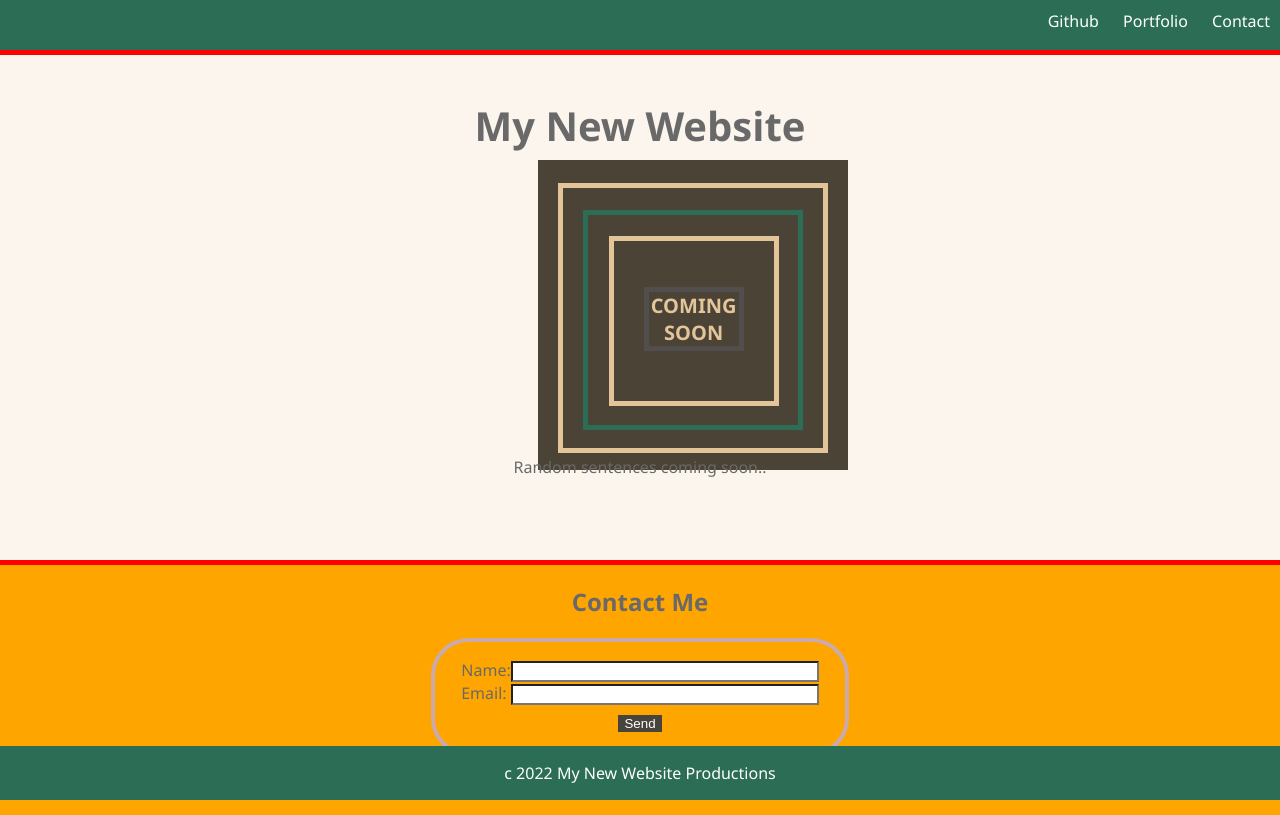
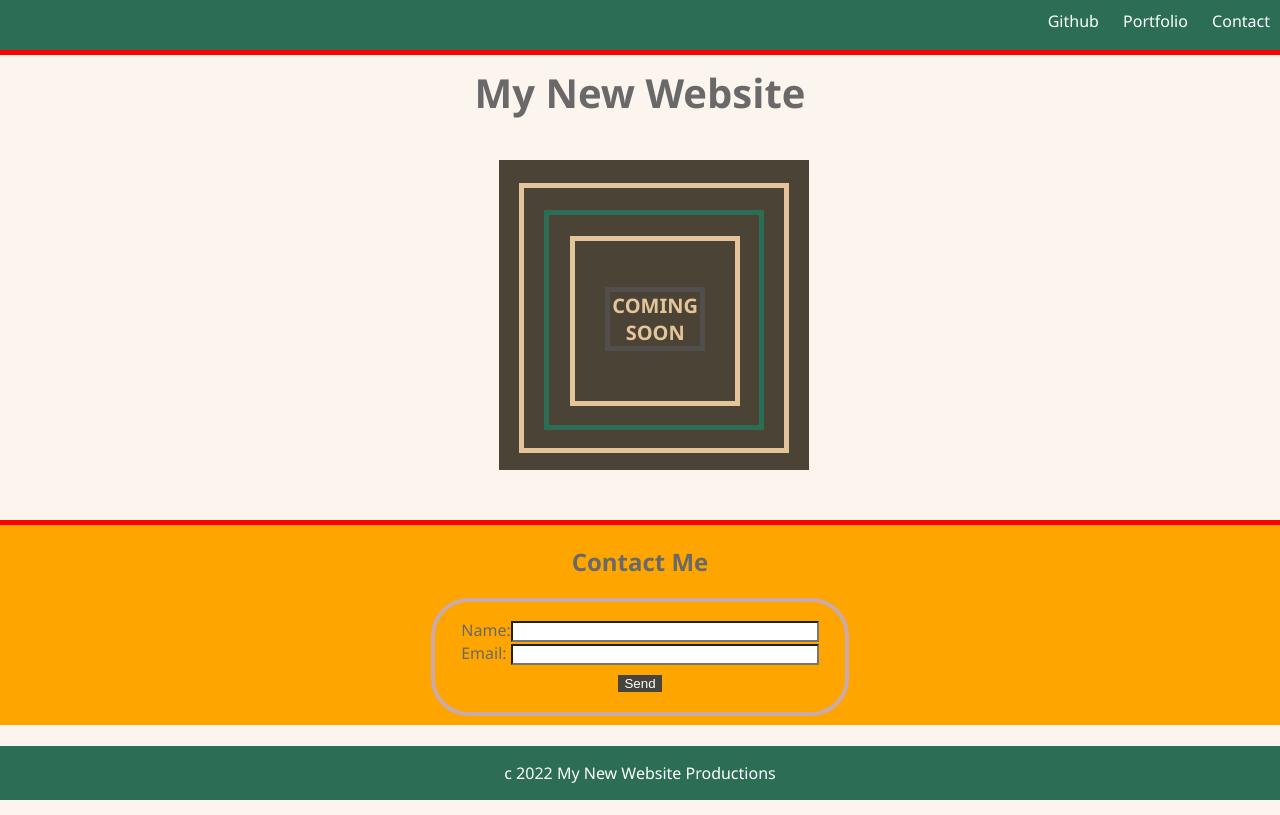
Before and after one commit to erive92d/mini-project, a plain HTML site: page index.html in a window 1280 px wide. Drawn offline with Linux system fonts and the light colour scheme.

Commit message:
updated for macbook

```diff
--- a/styles.css
+++ b/styles.css
@@ -92,13 +92,13 @@ body {
     background-color: rgb(75, 67, 53);
     position: absolute;
     top: 20%;
-    left: 42%;
+    left: 39%;
 
 
 }
 
 #my-new-website {
-    text-align: center;
+    margin: auto;
     color: dimgray;
     font-size: 40px;
 }
@@ -107,11 +107,11 @@ body {
 
     text-align: center;
     width: 100%;
-    height: 250px;
+    height: 200px;
     background-color: orange;
     border-top: 5px solid red;
     position: absolute;
-    top: 70%;
+    top: 65%;
 
 
 }
@@ -143,7 +143,7 @@ p {
 #random-sentence {
     width: 100%;
     position: absolute;
-    top: 55%;
+    top: 63%;
 
 
 }
```
